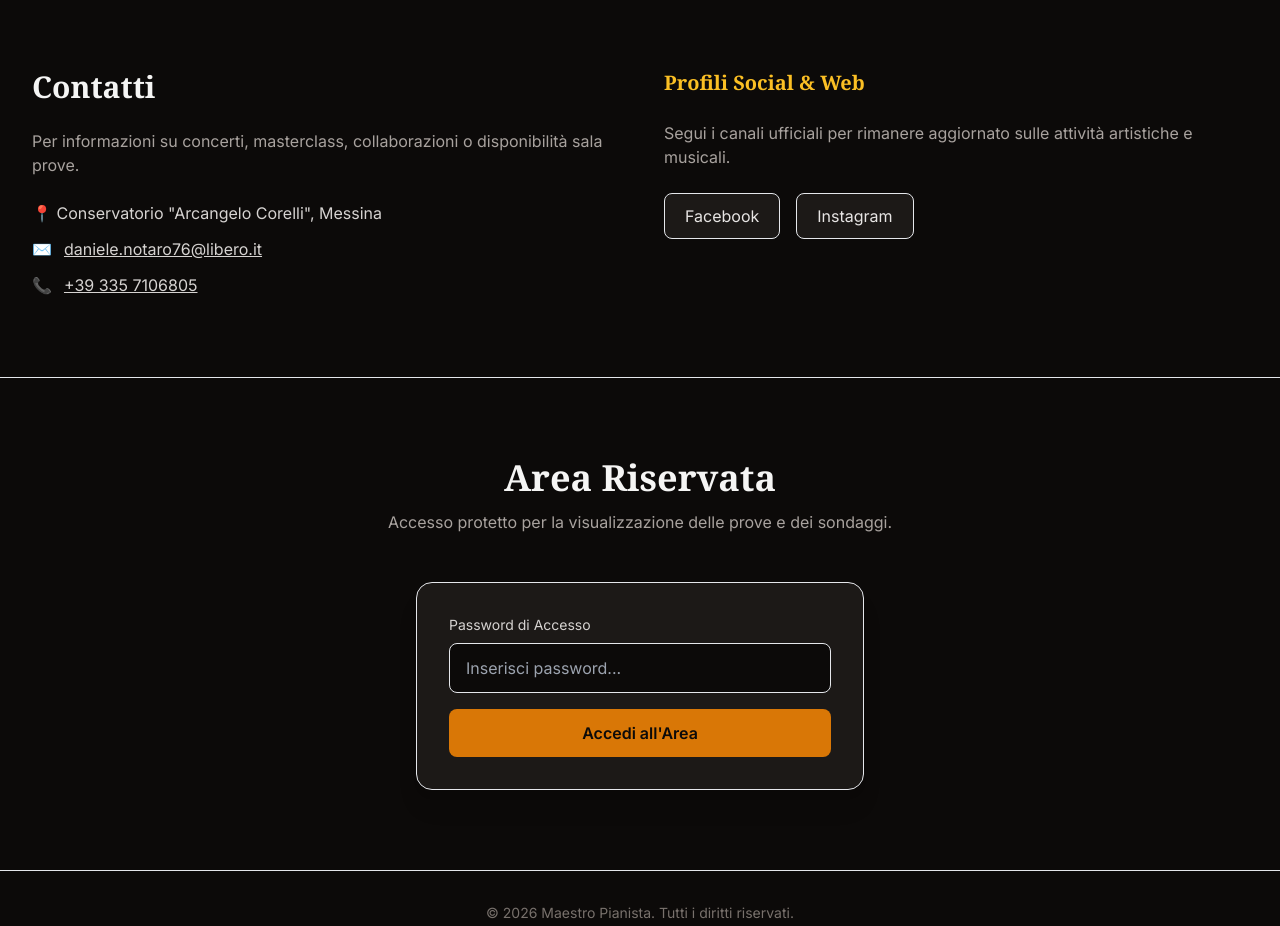
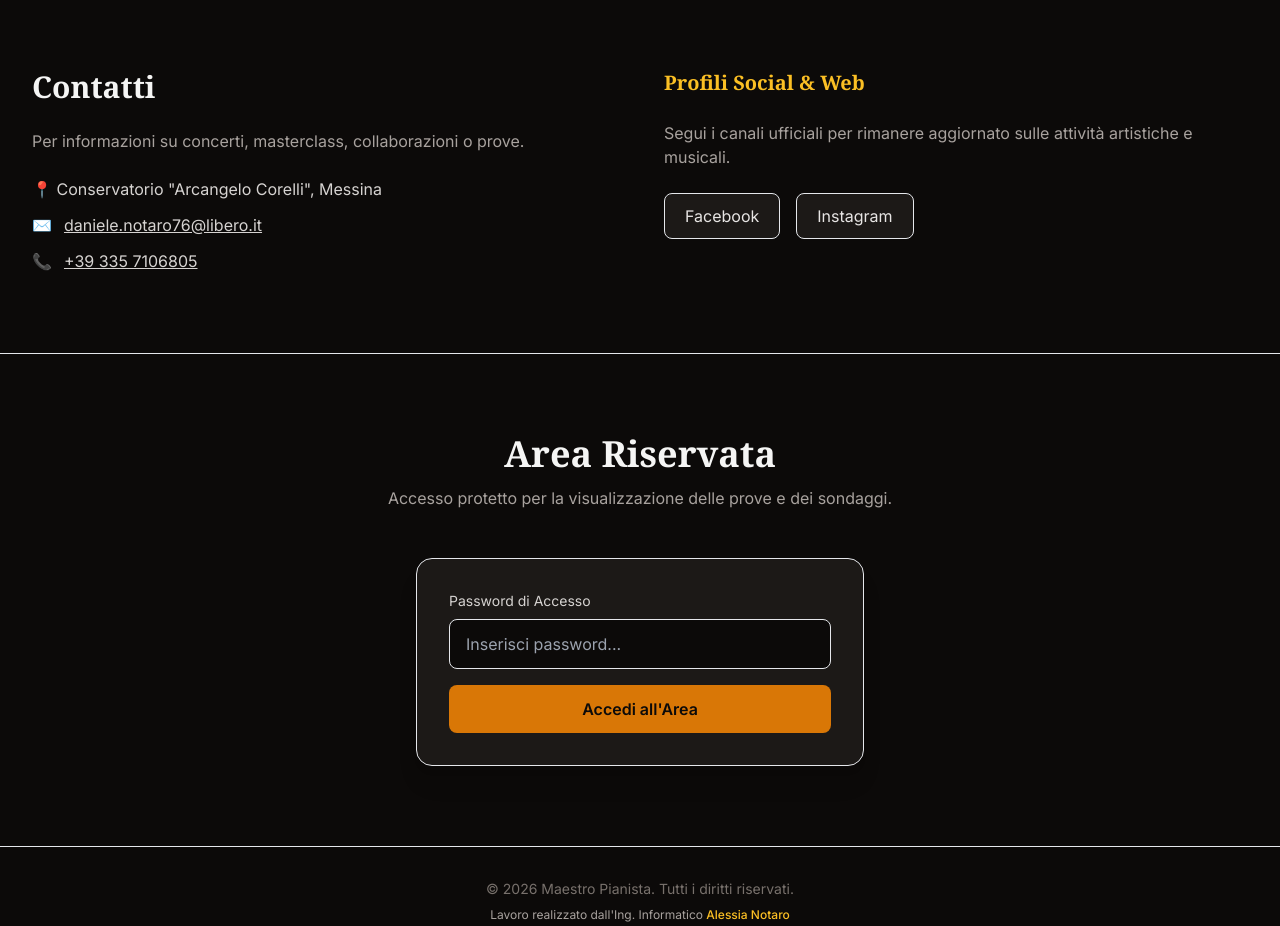
Before and after one commit to alessianotaro/pianista, a website: page index.html in a window 1280 px wide. Shown: the part 5240-6166 px from the top of the page. Drawn offline with nearby package versions, Linux system fonts and the light colour scheme; no server answers; a web font is replaced by a local one.

Commit message:
Add files via upload

```diff
--- a/index.html
+++ b/index.html
@@ -318,7 +318,7 @@
             <div class="max-w-7xl mx-auto px-4 sm:px-6 lg:px-8 grid grid-cols-1 md:grid-cols-2 gap-12">
                 <div class="space-y-6">
                     <h2 class="text-3xl font-serif font-bold">Contatti</h2>
-                    <p class="text-stone-400">Per informazioni su concerti, masterclass, collaborazioni o disponibilità sala prove.</p>
+                    <p class="text-stone-400">Per informazioni su concerti, masterclass, collaborazioni o prove.</p>
                     <div class="space-y-3 text-stone-300">
                         <p class="flex items-center gap-3">📍 Conservatorio "Arcangelo Corelli", Messina</p>
                         <p class="flex items-center gap-3">✉️ <a href="mailto:daniele.notaro76@libero.it" class="hover:text-amber-400 underline">daniele.notaro76@libero.it</a></p>
```
